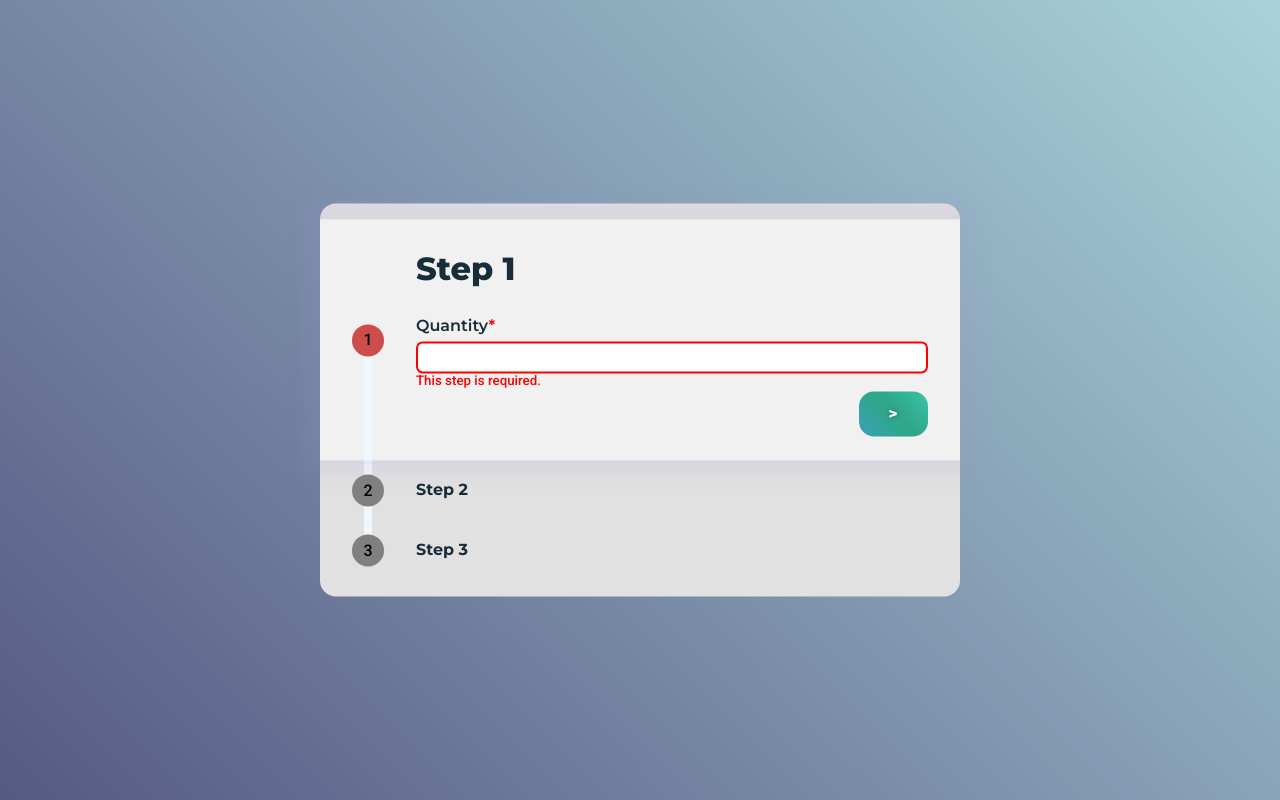
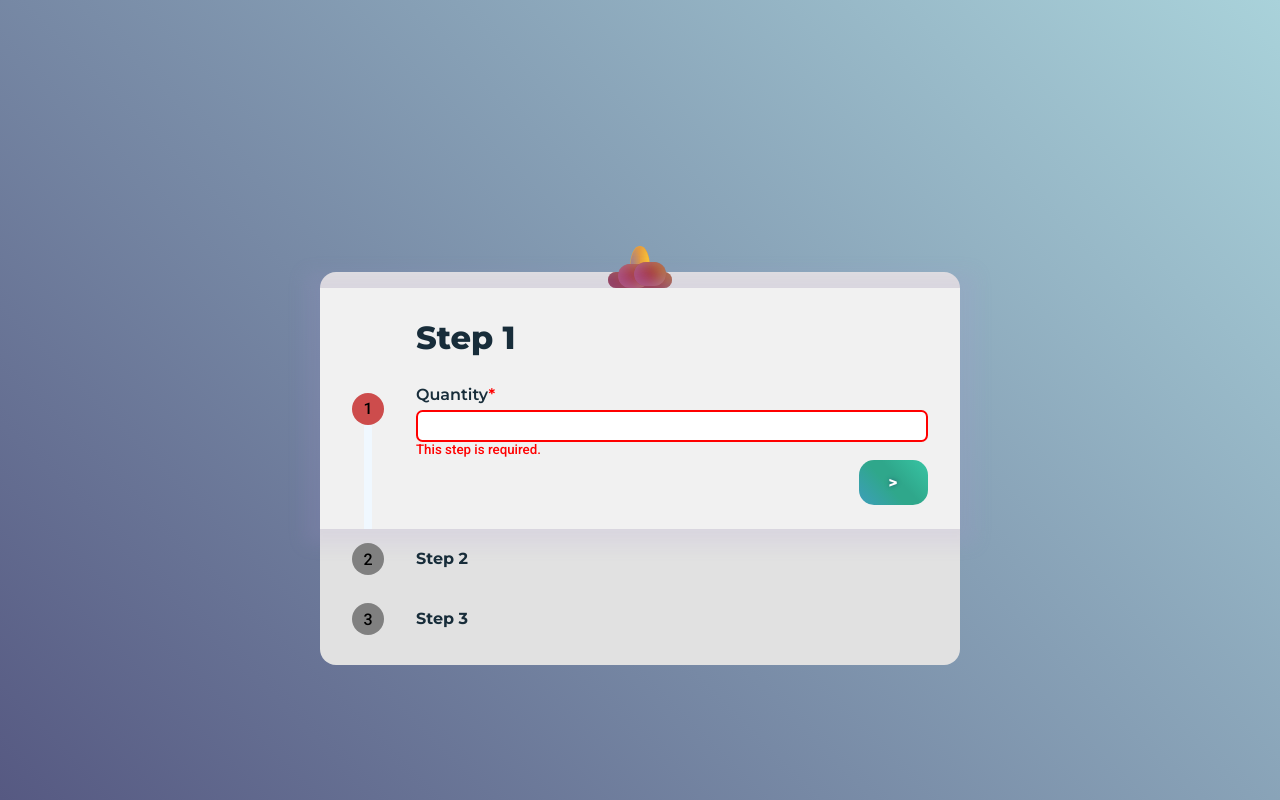
Before and after one commit to AjejeBrazorf/treedom-assign, an Angular app: page / in a window 1280 px wide. Built offline with nearby package versions, Linux system fonts and the light colour scheme.

Commit message:
show the stepper progress

```diff
--- a/src/app/app.component.html
+++ b/src/app/app.component.html
@@ -1,4 +1,6 @@
-<app-stepper [forms]="forms" class="forms">
+<section class="forms">
+  <app-tree-progress-indicator [progress]="stepper.progress$ | async"></app-tree-progress-indicator>
+  <app-stepper [forms]="forms" #stepper>
     <div *appStep="'Step 1'" [formGroup]="forms[0]">
       <label>
         <h6>Quantity<span [class.error]="quantityControl.errors?.required">*</span></h6>
@@ -33,3 +35,4 @@
       <label>Good Job!</label>
     </div>
   </app-stepper>
+</section>
--- a/src/app/app.component.scss
+++ b/src/app/app.component.scss
@@ -15,15 +15,13 @@
   }
 
   .forms {
-    position: absolute;
-    left: 50%;
-    top: 50%;
-    transform: translate(-50%, -50%);
+    padding: 2em;
     width: 50%;
   }
   @media screen and (max-width: 767px) {
     .forms {
       width: 100%;
+      padding: 0;
     }
   }
 }
--- a/src/app/app.component.ts
+++ b/src/app/app.component.ts
@@ -1,4 +1,4 @@
-import {Component} from '@angular/core';
+import {ChangeDetectionStrategy, Component} from '@angular/core';
 import {
   AbstractControl,
   AsyncValidatorFn,
@@ -14,7 +14,8 @@ import {Observable} from 'rxjs';
 @Component({
   selector: 'app-root',
   templateUrl: './app.component.html',
-  styleUrls: ['./app.component.scss']
+  styleUrls: ['./app.component.scss'],
+  changeDetection: ChangeDetectionStrategy.OnPush
 })
 export class AppComponent {
   forms: FormGroup[];
```
Lines whose indentation alone changed are shown as unchanged.
